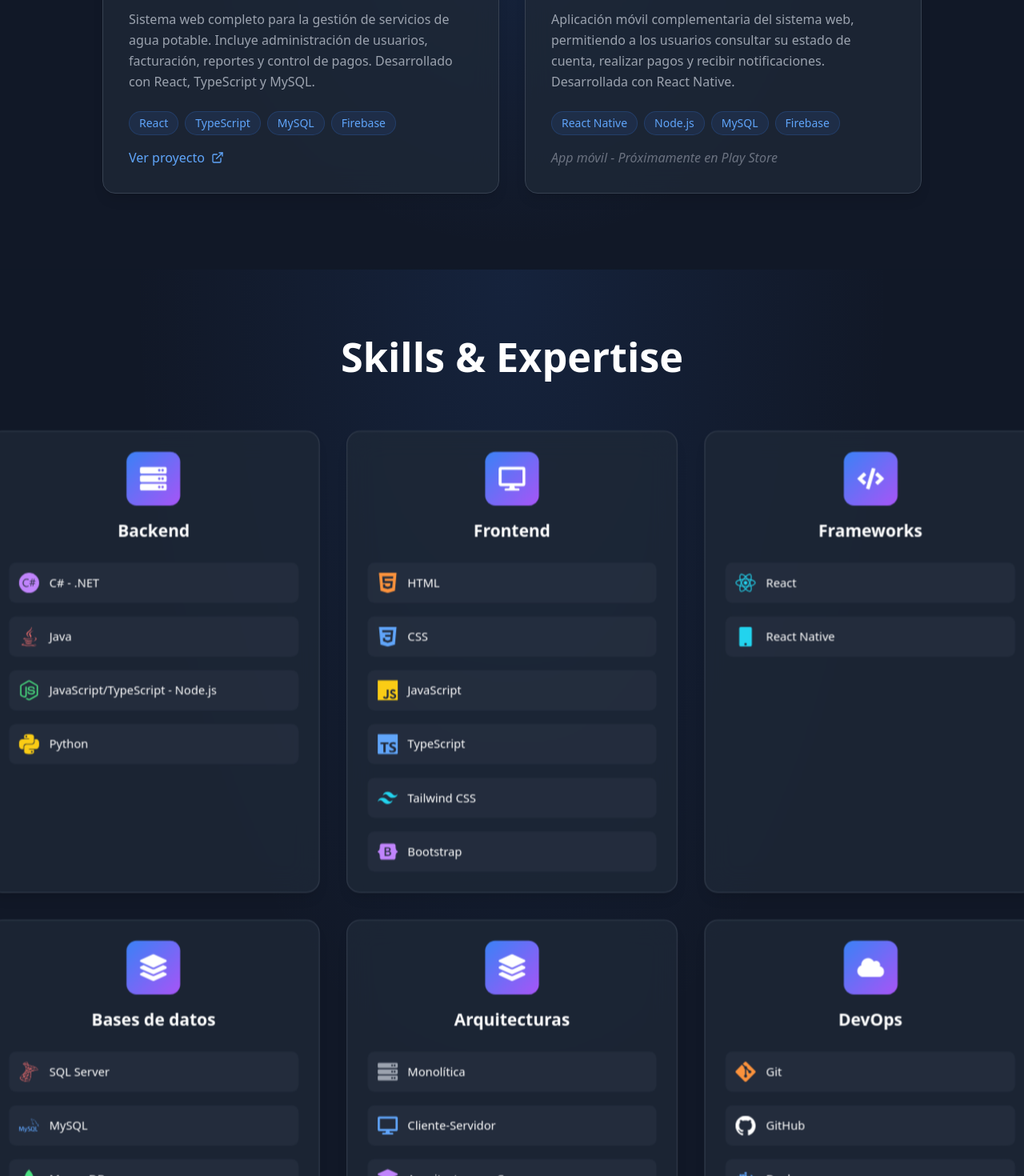
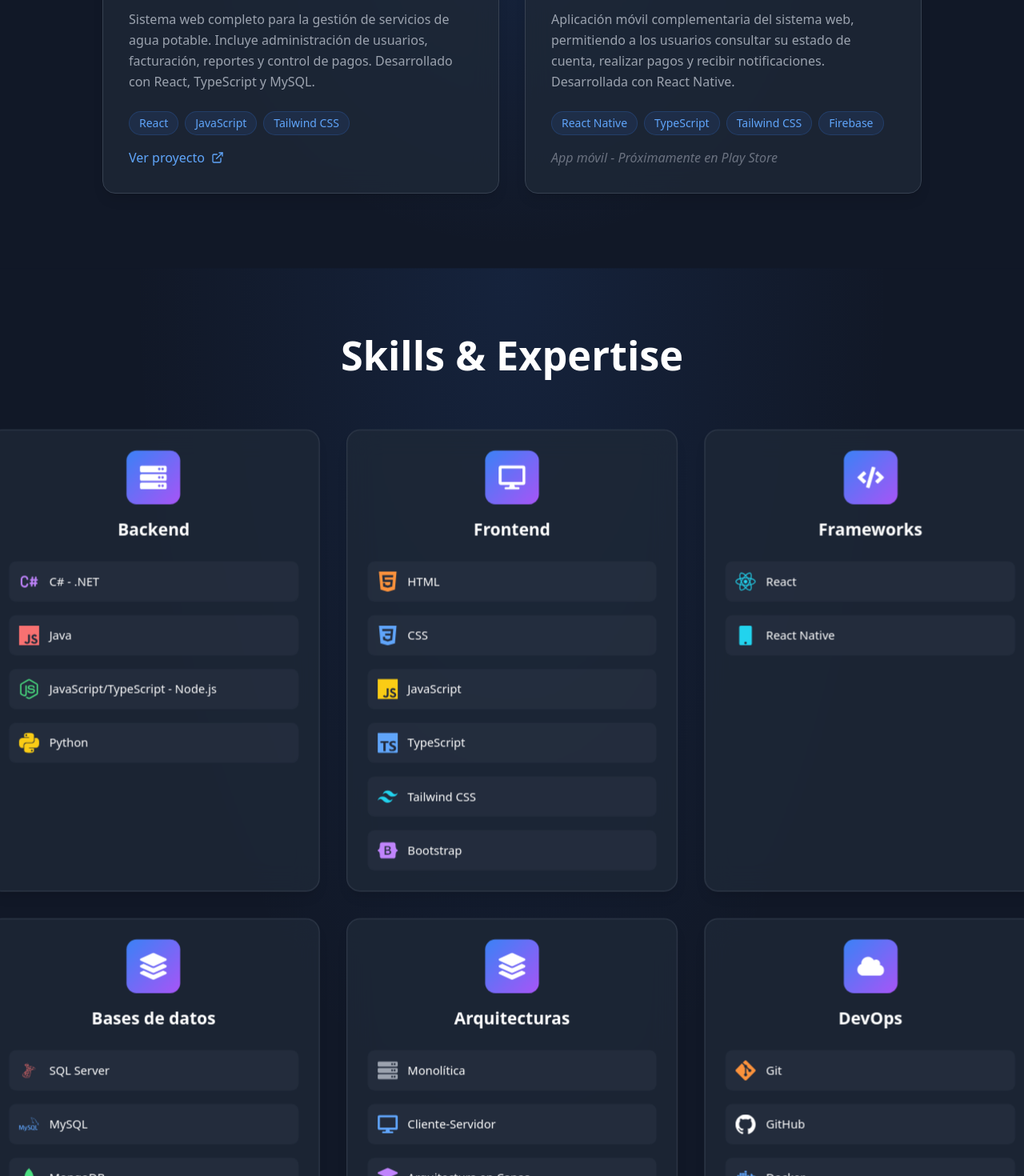
Before and after one commit to AngelAmaya01/Portfolio, a React (Vite) app: page / in a window 1280 px wide. Shown: the part 1200-2670 px from the top of the page at 80% size. Built offline with nearby package versions, Linux system fonts and the light colour scheme.

Commit message:
Merge remote changes

```diff
--- a/index.html
+++ b/index.html
@@ -2,9 +2,9 @@
 <html lang="en">
   <head>
     <meta charset="UTF-8" />
-    <link rel="icon" type="image/svg+xml" href="/N2.png" />
+    <link rel="icon" type="image/svg+xml" href="/favicon.svg" />
     <meta name="viewport" content="width=device-width, initial-scale=1.0" />
-    <title>Portafolio</title>
+    <title>Angel Amaya - Portfolio</title>
   </head>
   <body>
     <div id="root"></div>
--- a/src/components/Projects.tsx
+++ b/src/components/Projects.tsx
@@ -21,7 +21,7 @@ const projects: Project[] = [
       "Sistema web completo para la gestión de servicios de agua potable. Incluye administración de usuarios, facturación, reportes y control de pagos. Desarrollado con React, TypeScript y MySQL.",
     image:
       "https://images.unsplash.com/photo-1460925895917-afdab827c52f?auto=format&fit=crop&q=80",
-    tags: ["React", "TypeScript", "MySQL", "Firebase"],
+    tags: ["React", "JavaScript", "Tailwind CSS"],
     link: "https://admin.emasar.org/",
     status: "live",
   },
@@ -31,7 +31,7 @@ const projects: Project[] = [
       "Aplicación móvil complementaria del sistema web, permitiendo a los usuarios consultar su estado de cuenta, realizar pagos y recibir notificaciones. Desarrollada con React Native.",
     image:
       "https://images.unsplash.com/photo-1551650975-87deedd944c3?auto=format&fit=crop&q=80",
-    tags: ["React Native", "Node.js", "MySQL", "Firebase"],
+    tags: ["React Native", "TypeScript", "Tailwind CSS", "Firebase"],
     status: "completed",
   },
 ];
--- a/src/components/Skill.tsx
+++ b/src/components/Skill.tsx
@@ -1,8 +1,6 @@
 import { motion, useScroll, useTransform } from "framer-motion";
 import { useInView } from "react-intersection-observer";
 import {
-  SiCsharp,
-  SiJava,
   SiJavascript,
   SiTypescript,
   SiNodedotjs,
@@ -12,7 +10,6 @@ import {
   SiTailwindcss,
   SiBootstrap,
   SiReact,
-  SiMicrosoftsqlserver,
   SiMysql,
   SiMongodb,
   SiPostgresql,
@@ -31,14 +28,17 @@ import {
   FaDesktop,
   FaCode
 } from "react-icons/fa";
+import { IoScanCircleSharp } from "react-icons/io5";
+import { DiMsqlServer } from "react-icons/di";
+import { TbBrandCSharp } from "react-icons/tb";
 
 const skills = [
   {
     category: "Backend",
     icon: <FaServer className="w-8 h-8" />,
     items: [
-      { name: "C# - .NET", icon: <SiCsharp className="w-6 h-6" />, color: "text-purple-400" },
-      { name: "Java", icon: <SiJava className="w-6 h-6" />, color: "text-red-400" },
+      { name: "C# - .NET", icon: <TbBrandCSharp  className="w-6 h-6" />, color: "text-purple-400" },
+      { name: "Java", icon: <SiJavascript className="w-6 h-6" />, color: "text-red-400" },
       { name: "JavaScript/TypeScript - Node.js", icon: <SiNodedotjs className="w-6 h-6" />, color: "text-green-400" },
       { name: "Python", icon: <SiPython className="w-6 h-6" />, color: "text-yellow-400" },
     ],
@@ -67,7 +67,7 @@ const skills = [
     category: "Bases de datos",
     icon: <FaLayerGroup className="w-8 h-8" />,
     items: [
-      { name: "SQL Server", icon: <SiMicrosoftsqlserver className="w-6 h-6" />, color: "text-red-400" },
+      { name: "SQL Server", icon: <DiMsqlServer className="w-6 h-6" />, color: "text-red-400" },
       { name: "MySQL", icon: <SiMysql className="w-6 h-6" />, color: "text-blue-400" },
       { name: "MongoDB", icon: <SiMongodb className="w-6 h-6" />, color: "text-green-400" },
       { name: "PostgreSQL", icon: <SiPostgresql className="w-6 h-6" />, color: "text-blue-400" },
@@ -94,6 +94,7 @@ const skills = [
       { name: "Cloudflare", icon: <SiCloudflare className="w-6 h-6" />, color: "text-orange-400" },
       { name: "Vercel", icon: <SiVercel className="w-6 h-6" />, color: "text-white" },
       { name: "Firebase", icon: <SiFirebase className="w-6 h-6" />, color: "text-yellow-400" },
+      { name: "Cloudflare", icon: <SiCloudflare className="w-6 h-6" />, color: "text-orange-400" },
     ],
   },
 ];
```
Also changed, not shown: 1 other file (tests, documents, lock files or other folders).
